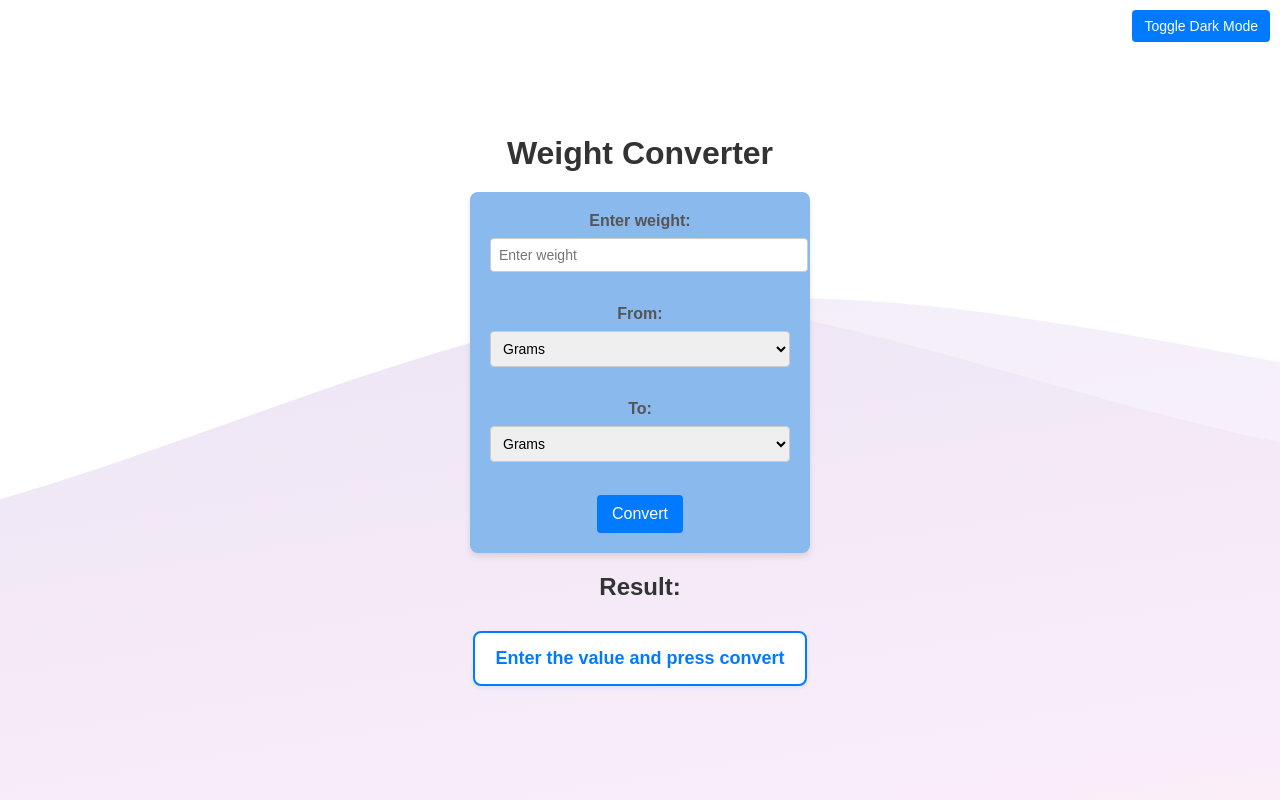
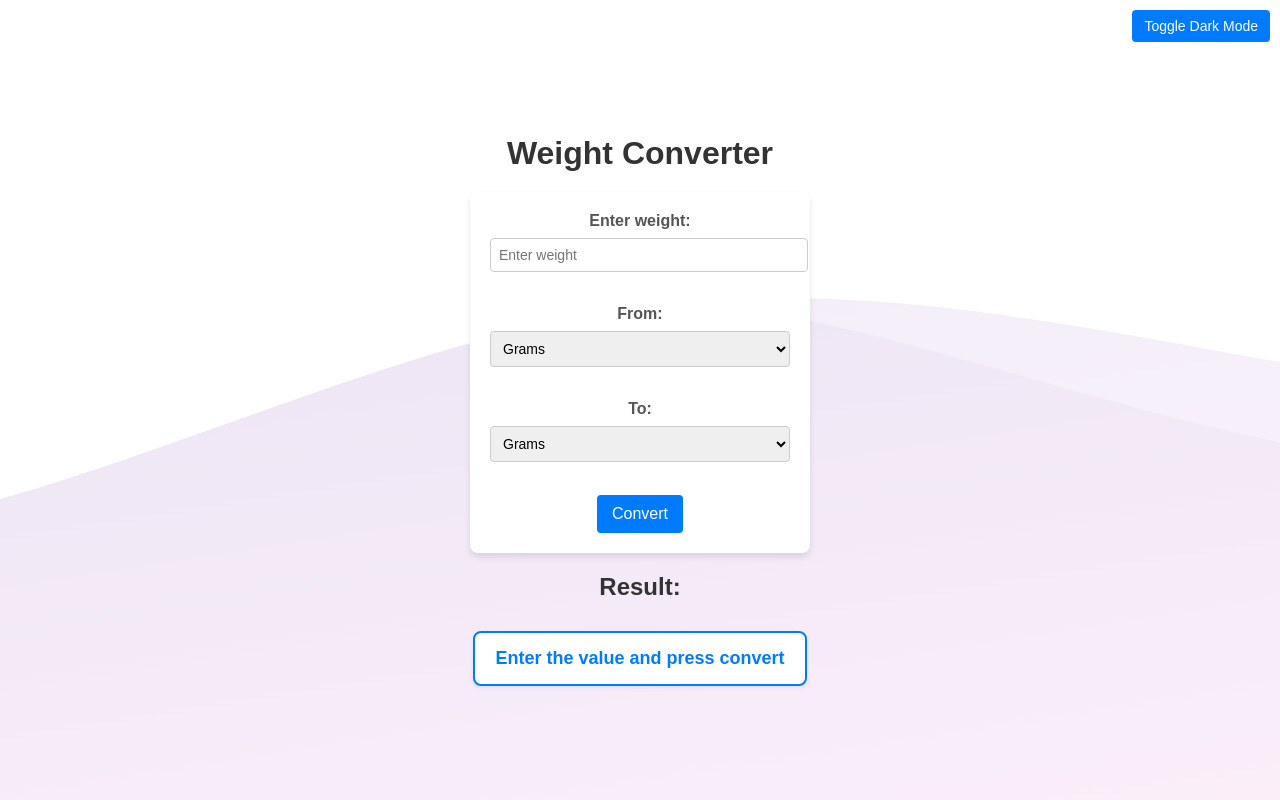
Before and after one commit to Anurag666786/weight_converter_web, a Flask app: page / in a window 1280 px wide. Run offline with Flask 3, Linux system fonts and the light colour scheme.

Commit message:
Application

```diff
--- a/static/style.css
+++ b/static/style.css
@@ -39,7 +39,7 @@ h1 {
 
 /* Form container styling */
 form {
-    background-color: #8ab9ee;
+    background-color: #ffffff;
     padding: 20px;
     border-radius: 8px;
     box-shadow: 0 4px 6px rgba(0, 0, 0, 0.1);
```
